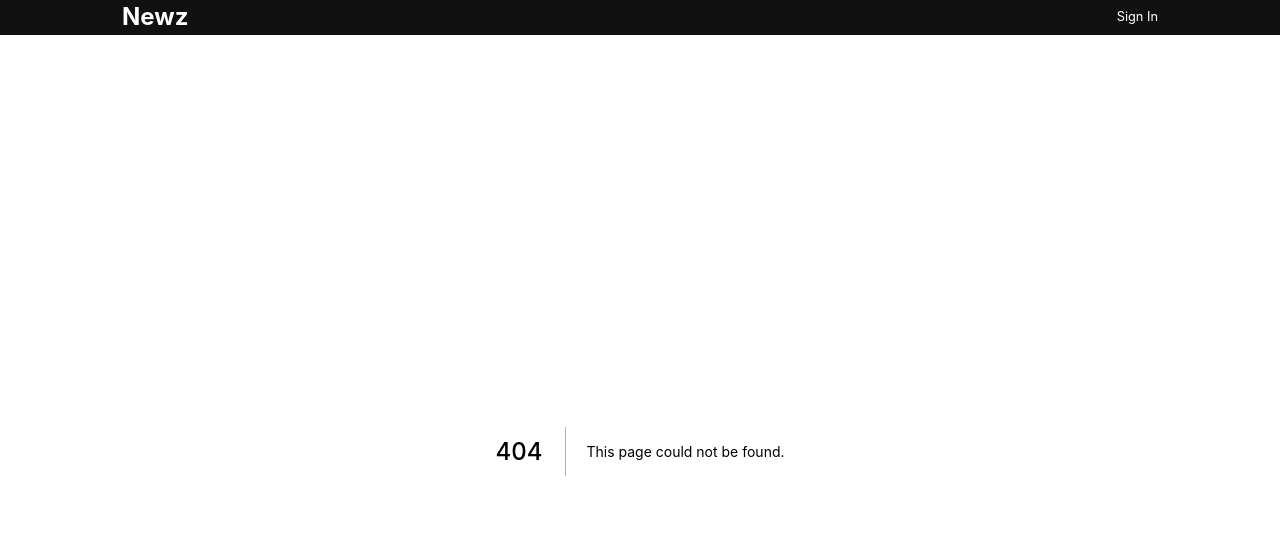
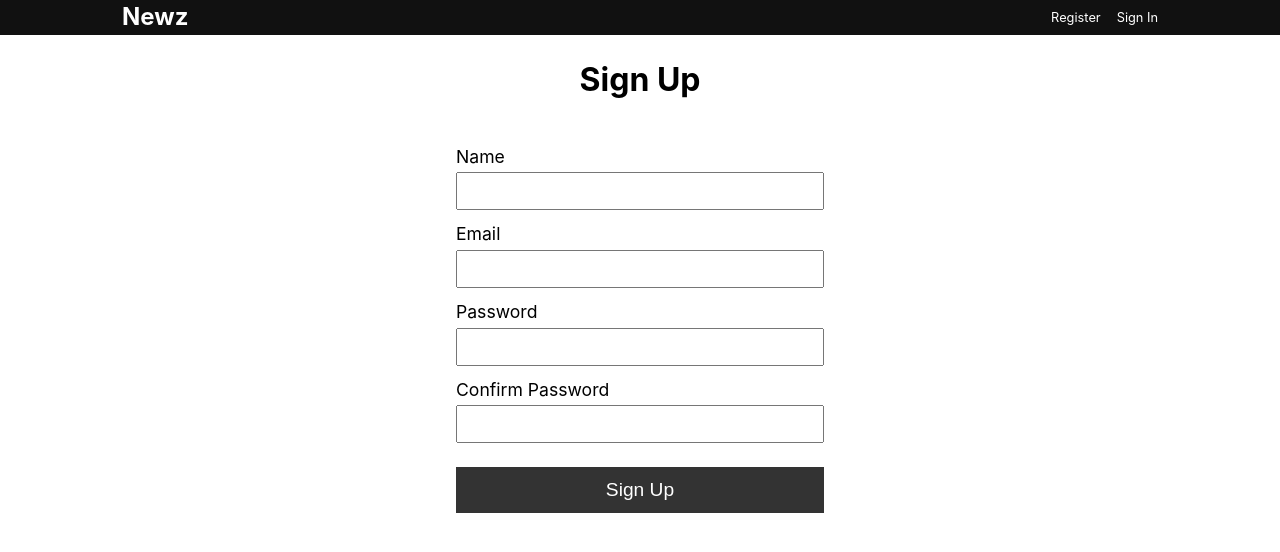
Before and after one commit to fayax555/news-app, a Next.js app: page /register in a window 1280 px wide. Before the commit this address had no page. Shown: the top 552 px of the page. Built offline with nearby package versions, Linux system fonts and the light colour scheme.

Commit message:
update styles

```diff
--- a/components/Article/Article.tsx
+++ b/components/Article/Article.tsx
@@ -1,5 +1,5 @@
 import { FC } from 'react';
-import { ArticleWrap } from '../ArticleStyles';
+import { ArticleWrap } from '../Styles/ArticleStyles';
 import ArticleInfo from './ArticleInfo';
 
 interface Props {
--- /dev/null
+++ b/components/Form/Form.tsx
@@ -0,0 +1,69 @@
+import { FC, Dispatch, SetStateAction } from 'react';
+import FormEl from './FormEl';
+import styled from 'styled-components';
+import { Button,LinkBtn } from '../Styles/Styles';
+
+const FormWrap = styled.div`
+  display: grid;
+  margin: auto;
+  max-width: 1100px;
+`;
+
+const StyledForm = styled.form`
+  font-size: 1.1rem;
+  width: 23rem;
+  align-self: center;
+  justify-self: center;
+  padding-bottom: 1rem;
+`;
+
+const FormButton = styled(Button)`
+  margin-top: 1rem;
+  width: 100%;
+`;
+
+interface Props {
+  setScreen?: Dispatch<SetStateAction<string>>;
+  btnName?: string;
+  formName?: string;
+  formData: {
+    label: string;
+    val: string | number;
+    setVal: Dispatch<SetStateAction<string>>;
+    isRequired?: boolean;
+  }[];
+}
+
+const Form: FC<Props> = ({ formData, setScreen, formName, btnName }) => {
+  const handleSubmit = (e: { preventDefault: () => void }) => {
+    e.preventDefault();
+
+    // if the state of input fields are cleared
+    // the confirmation screen will not receive those data.
+    // setScreen is only for Sign Up Form,
+    // the app will break if it is not within the if statement
+    if (formName === 'signform') {
+    } else {
+      formData.forEach((data) => data.setVal(''));
+    }
+  };
+
+  return (
+    <FormWrap>
+      <StyledForm onSubmit={handleSubmit}>
+        {formData.map((data) => (
+          <FormEl
+            key={data.label}
+            label={data.label}
+            val={data.val}
+            setVal={data.setVal}
+            isRequired={data.isRequired}
+          />
+        ))}
+        <FormButton type='submit'>{btnName || 'Submit'}</FormButton>
+      </StyledForm>
+    </FormWrap>
+  );
+};
+
+export default Form;
--- /dev/null
+++ b/components/Form/FormEl.tsx
@@ -0,0 +1,75 @@
+import { FC, Dispatch, SetStateAction, memo } from 'react';
+import styled from 'styled-components';
+
+const StyledInput = styled.input`
+  padding: 0.5rem;
+  display: block;
+  margin-bottom: 0.5rem;
+  width: 100%;
+  font-size: 1rem;
+`;
+
+interface Props {
+  val: string | number;
+  setVal: Dispatch<SetStateAction<string>>;
+  label: string;
+  isRequired?: boolean;
+}
+
+const FormEl: FC<Props> = ({ val, setVal, label, isRequired = true }) => {
+  const handleValue = (e: { target: { value: SetStateAction<string> } }) => {
+    setVal(e.target.value);
+  };
+
+  const typeVal = () => {
+    if (label === 'date' || label === 'time') {
+      return label;
+    } else if (label === 'age') {
+      return 'number';
+    } else if (label === 'password' || label === 'confirm Password') {
+      return 'password';
+    } else {
+      return 'text';
+    }
+  };
+
+  return (
+    <div>
+      <label htmlFor={label}>
+        {label.charAt(0).toUpperCase() + label.slice(1)}
+      </label>
+      {label === 'gender' ? (
+        <>
+          <input
+            id={label}
+            type='radio'
+            value='male'
+            name='gender'
+            onChange={handleValue}
+            required
+          />
+          Male
+          <input
+            id={label}
+            type='radio'
+            value='female'
+            name='gender'
+            onChange={handleValue}
+            required
+          />
+          Female
+        </>
+      ) : (
+        <StyledInput
+          id={label}
+          type={typeVal()}
+          value={val}
+          onChange={handleValue}
+          required={isRequired}
+        />
+      )}
+    </div>
+  );
+};
+
+export default memo(FormEl);
--- /dev/null
+++ b/components/Layout/Layout.tsx
@@ -0,0 +1,22 @@
+import { ReactNode } from 'react';
+import Head from 'next/head';
+
+interface LayoutProps {
+  title?: string;
+  children: ReactNode;
+}
+
+export default function Layout({ title, children }: LayoutProps) {
+  return (
+    <>
+      <Head>
+        <title>{title}</title>
+      </Head>
+      {children}
+    </>
+  );
+}
+
+Layout.defaultProps = {
+  title: 'Mealu | Restaurant Reservation System',
+};
--- /dev/null
+++ b/components/Styles/Styles.tsx
@@ -0,0 +1,43 @@
+import styled from 'styled-components';
+
+export const PageHeading = styled.h1`
+  text-align: center;
+  padding-bottom: 2rem;
+`;
+
+// Form Button
+export const Button = styled.button`
+  background-color: #333;
+  color: #fff;
+  padding: 0.75rem 1rem;
+  font-size: 1.2rem;
+  cursor: pointer;
+  border: none;
+  outline: none;
+
+  &:hover {
+    opacity: 0.8;
+  }
+
+  &:focus {
+    outline: #1818ec auto 5px;
+  }
+`;
+
+export const LinkBtn = styled.a`
+  background-color: #333;
+  color: #fff;
+  padding: 0.75rem 1rem;
+  font-size: 1.2rem;
+  cursor: pointer;
+  border: none;
+  outline: none;
+
+  &:hover {
+    opacity: 0.8;
+  }
+
+  &:focus {
+    outline: #1818ec auto 5px;
+  }
+`;
--- a/components/TopBar.tsx
+++ b/components/TopBar.tsx
@@ -28,6 +28,11 @@ const Bar = styled.div`
 
     a {
       font-size: 0.8rem;
+      padding-left: 1rem;
+
+      &:hover {
+        opacity: 0.8;
+      }
     }
   }
 `;
@@ -41,9 +46,14 @@ const TopBar: FC<Props> = () => {
         <Link href='/' passHref>
           <h1>Newz</h1>
         </Link>
-        <Link href='/login' passHref>
-          <a>Sign In</a>
-        </Link>
+        <div>
+          <Link href='/register' passHref>
+            <a>Register</a>
+          </Link>
+          <Link href='/login' passHref>
+            <a>Sign In</a>
+          </Link>
+        </div>
       </div>
     </Bar>
   );
--- a/pages/write.tsx
+++ b/pages/admin/write.tsx
@@ -1,7 +1,7 @@
 import { FC, useRef, useState } from 'react';
 import Link from 'next/link';
 import styled from 'styled-components';
-import { NewsWrap, FormWrap } from 'components/ArticleStyles';
+import { NewsWrap, FormWrap } from '@/components/Styles/ArticleStyles';
 import { useRouter } from 'next/router';
 
 interface Props {}
--- a/pages/index.tsx
+++ b/pages/index.tsx
@@ -1,7 +1,7 @@
 import { FC } from 'react';
 import Link from 'next/link';
 import ArticleList from '@/components/MainPage/ArticleList';
-import { NewsWrap } from 'components/ArticleStyles';
+import { NewsWrap } from '@/components/Styles/ArticleStyles';
 import { connectToDatabase } from 'util/mongodb';
 
 interface Props {
--- a/pages/news/[id].tsx
+++ b/pages/news/[id].tsx
@@ -1,7 +1,7 @@
 import { FC } from 'react';
 import Link from 'next/link';
 import Article from 'components/Article/Article';
-import { NewsWrap } from 'components/ArticleStyles';
+import { NewsWrap } from '@/components/Styles/ArticleStyles';
 import { useRouter } from 'next/router';
 import { connectToDatabase } from 'util/mongodb';
 
--- /dev/null
+++ b/pages/register.tsx
@@ -0,0 +1,31 @@
+import { FC, useState } from 'react';
+import Form from 'components/Form/Form';
+import Layout from 'components/Layout/Layout';
+import { PageHeading } from 'components/Styles/Styles';
+
+const Register: FC = () => {
+  const [name, setName] = useState('');
+  const [email, setEmail] = useState('');
+  const [password, setPassword] = useState('');
+  const [confirmPassword, setConfirmPassword] = useState('');
+
+  const formData = [
+    { label: 'name', val: name, setVal: setName },
+    { label: 'email', val: email, setVal: setEmail },
+    { label: 'password', val: password, setVal: setPassword },
+    {
+      label: 'confirm Password',
+      val: confirmPassword,
+      setVal: setConfirmPassword,
+    },
+  ];
+
+  return (
+    <Layout title='Sign Up'>
+      <PageHeading>Sign Up</PageHeading>
+      <Form btnName='Sign Up' formData={formData} />
+    </Layout>
+  );
+};
+
+export default Register;
```
Also changed, not shown: pages/login.tsx (+18 -4 lines), components/Styles/ArticleStyles.tsx (renamed from components/ArticleStyles.tsx).
